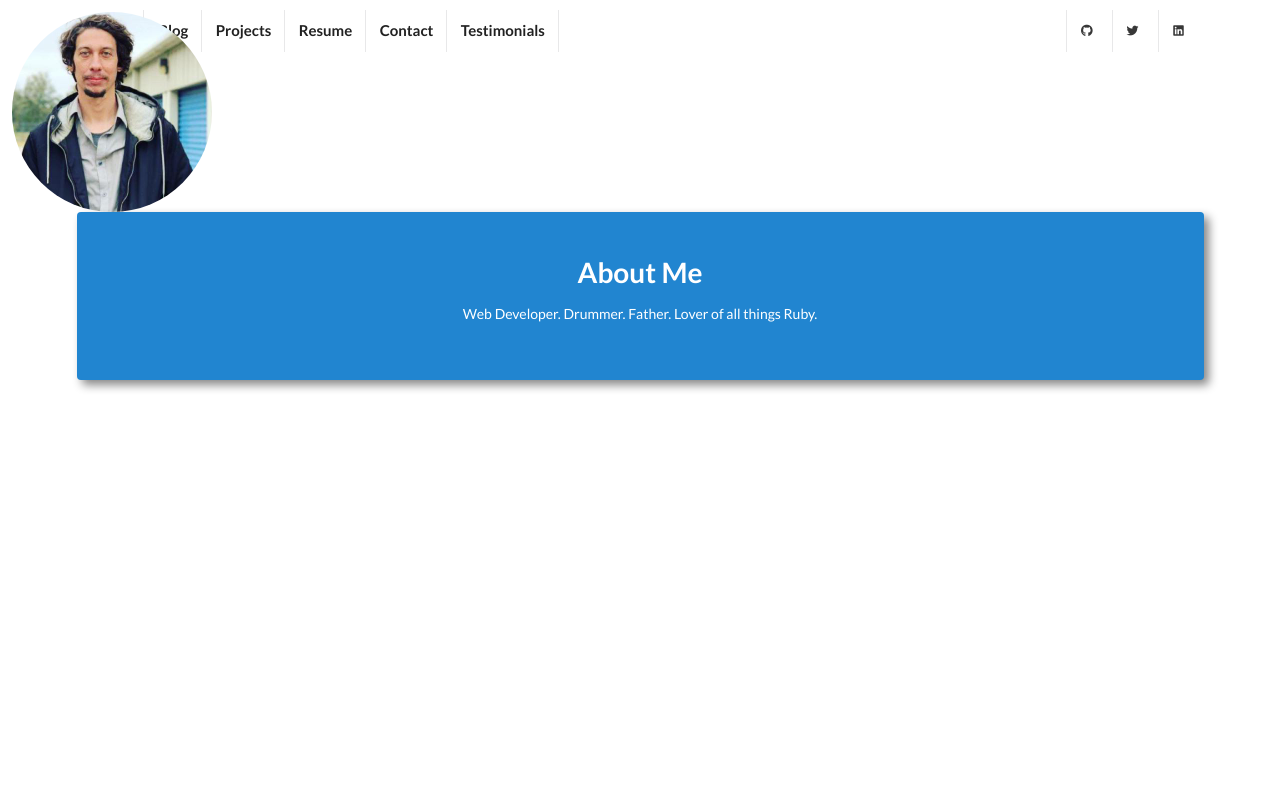
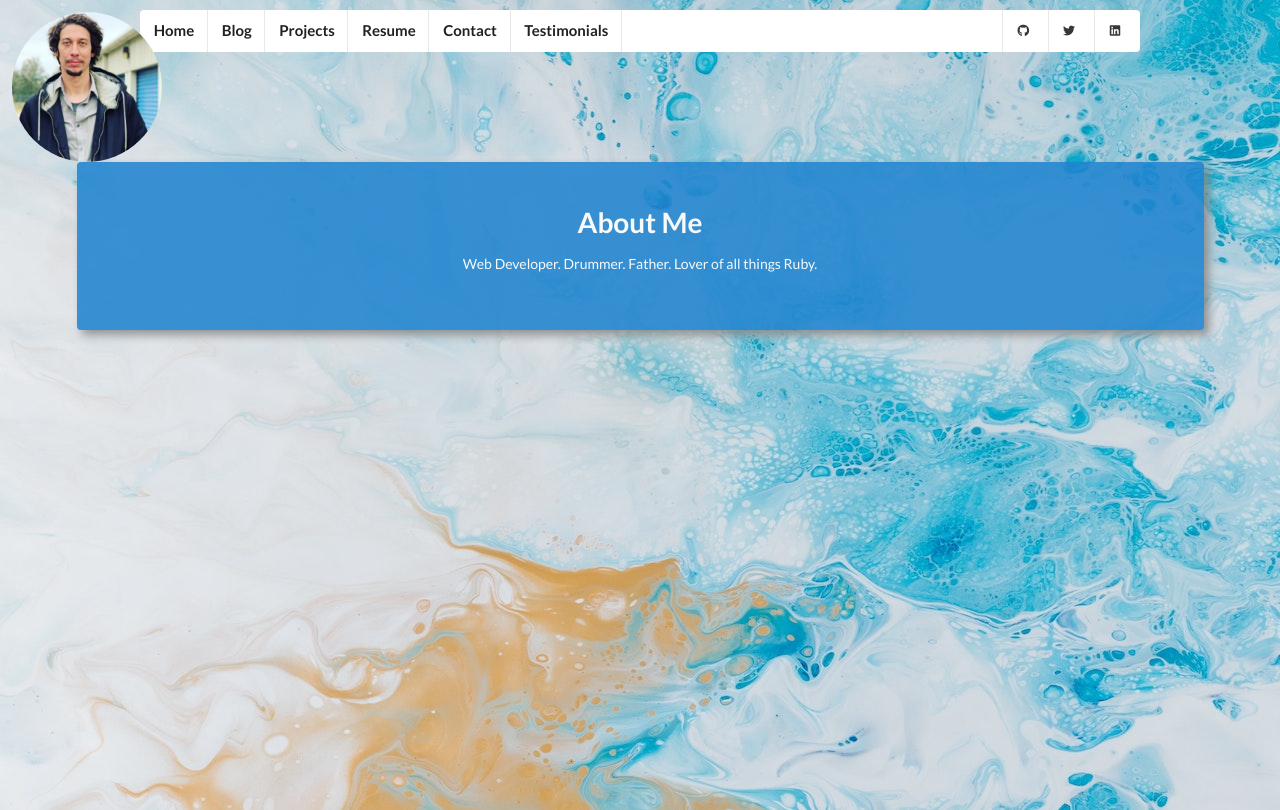
Before and after one commit to cjilbert504/portfolio, a React (Create React App) app in the folder portfolio_client/: page / in a window 1280 px wide. Built offline with nearby package versions, Linux system fonts and the light colour scheme.

Commit message:
Add background image and add opacity to content segement component

```diff
--- a/portfolio_client/public/index.html
+++ b/portfolio_client/public/index.html
@@ -26,6 +26,11 @@
       Learn how to configure a non-root public URL by running `npm run build`.
     -->
     <title>React App</title>
+    <style>
+      body {
+        background-image: url('option2.jpg');
+      }
+    </style>
   </head>
   <body>
     <noscript>You need to enable JavaScript to run this app.</noscript>
--- a/portfolio_client/src/components/App.js
+++ b/portfolio_client/src/components/App.js
@@ -14,7 +14,7 @@ const App = () => {
             <BrowserRouter>
                 <div>
                     <Navbar />
-                    <img alt="profile" src={pic} className="ui circular image" style={{ width: "200px", height: "200px", marginTop: "-40px", marginLeft: "12px"}} />
+                    <img alt="profile" src={pic} className="ui circular image" style={{ width: "150px", height: "150px", marginTop: "-40px", marginLeft: "12px"}} />
                     <Route path="/" exact component={Home} />
                     <Route path="/contact" exact component={Contact} />
                     <Route path="/blog" exact component={BlogListContainer} />
--- a/portfolio_client/src/components/compositionComponents/ContentSegment.js
+++ b/portfolio_client/src/components/compositionComponents/ContentSegment.js
@@ -2,7 +2,7 @@ import React from 'react';
 
 const ContentSegment = (props) => {
     return (
-        <div className="ui container">
+        <div className="ui container" style={{ opacity: "0.875"}}>
             <div className="ui very padded blue inverted raised segment" style={{ boxShadow: "5px 5px 10px #888888", marginBottom: "100px" }}>
                 {props.children}
                 <p>
--- a/portfolio_client/src/components/presentationComponents/Navbar.js
+++ b/portfolio_client/src/components/presentationComponents/Navbar.js
@@ -3,7 +3,7 @@ import { Link } from 'react-router-dom';
 
 const Navbar = (props) => {
     return (
-        <div className="ui container" style={{ marginTop: "10px" }} >
+        <div className="ui container" style={{ marginTop: "10px", width: "1000px" }} >
             <div className="ui pointing tiny menu" style={{ borderStyle: "none", boxShadow: "none"}}>
                 <Link to="/" className="item"><h4>Home</h4></Link>
                 <Link to="/blog" className="item"><h4>Blog</h4></Link>
```
Also changed, not shown: portfolio_client/public/option1.jpg (added), portfolio_client/public/option2.jpg (added).
